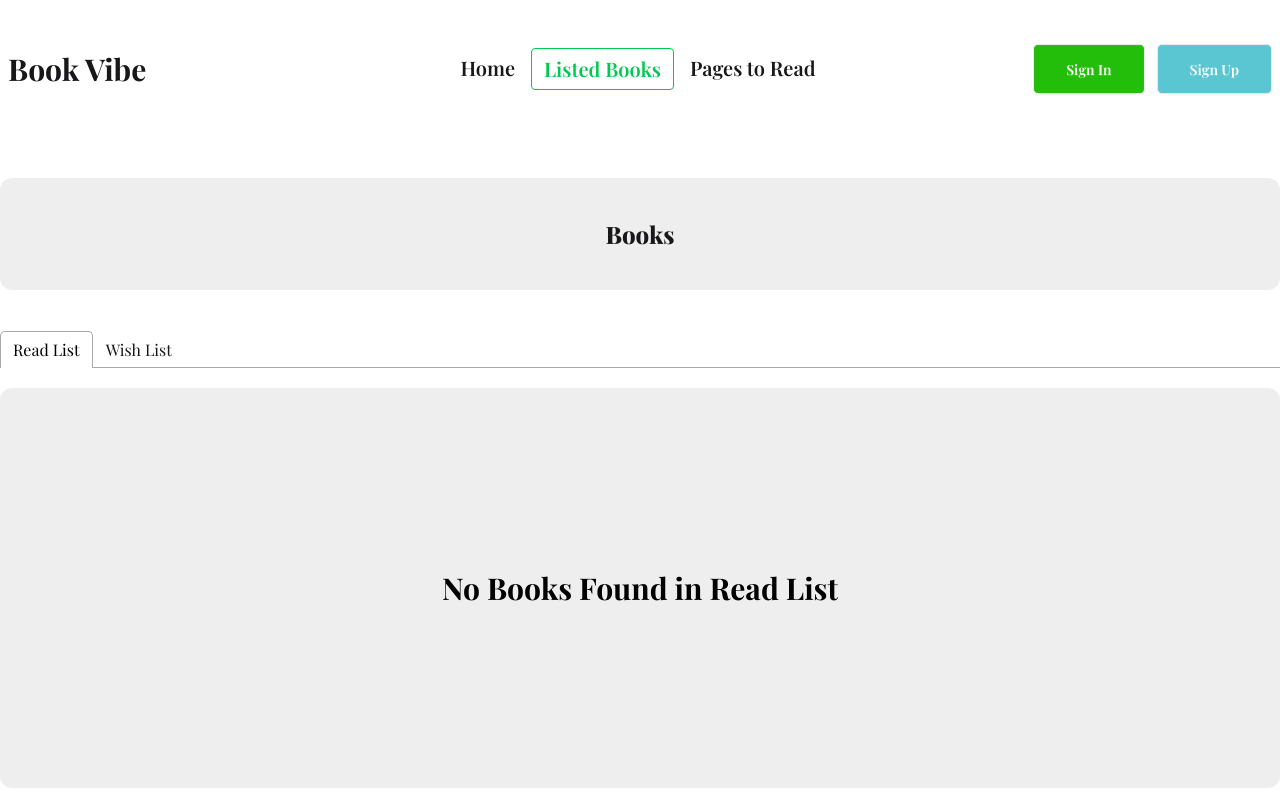
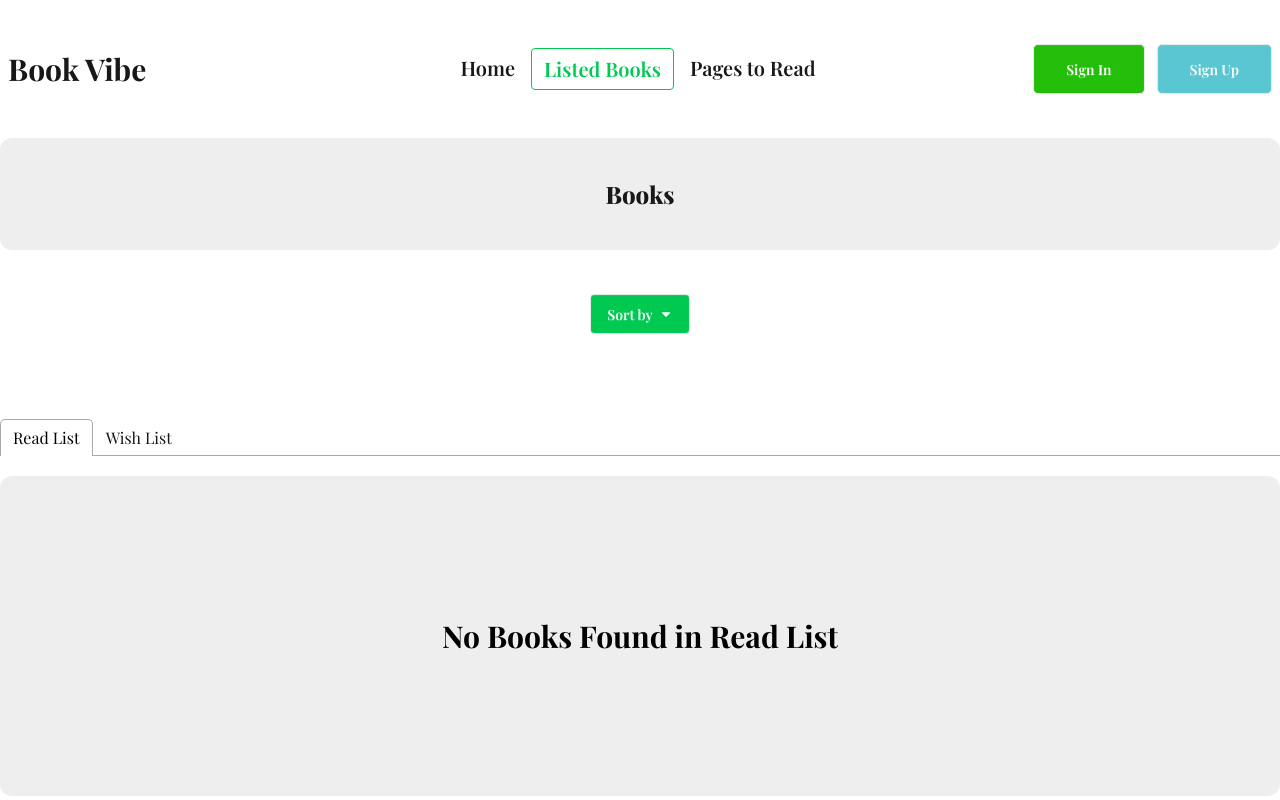
Before and after one commit to shawon2911/Readify, a React (Vite) app: page /books in a window 1280 px wide. Built offline with nearby package versions, Linux system fonts and the light colour scheme; a web font is replaced by a local one.

Commit message:
read list and wish list sorting functionality added

```diff
--- a/src/Components/ListedBooks/ReadList.jsx
+++ b/src/Components/ListedBooks/ReadList.jsx
@@ -4,12 +4,24 @@ import { useContext } from 'react';
 import ListedBookCard from './ListedBookCard';
 import { BookContext } from '../../Context/BooksProvider';
 
-const ReadList = () => {
+const ReadList = ({sortingType}) => {
     const { readListBooks } = useContext(BookContext);
     // console.log(readListBooks, "read");
-     if(readListBooks.length === 0){
+
+    let filteredReadLists = readListBooks;
+
+    if(sortingType === "pages"){
+        filteredReadLists = [...readListBooks].sort((a,b) => a.totalPages - b.totalPages);
+    }
+    else if(sortingType === "rating"){
+        filteredReadLists = [...readListBooks].sort((a, b)=> a.rating - b.rating);
+    }
+
+
+
+     if(filteredReadLists.length === 0){
         return(
-            <div className='bg-base-300 flex justify-center items-center min-h-[30vh] md:min-h-[50vh] rounded-xl mt-5'>
+            <div className='bg-base-300 flex justify-center items-center min-h-[30vh] md:min-h-[40vh] rounded-xl mt-5'>
                 <h1 className='font-bold text-xl md:text-3xl text-black'>No Books Found in Read List</h1>
             </div>
         )
@@ -18,7 +30,7 @@ const ReadList = () => {
     return (
         <div className='max-w-7xl mx-auto'>
             {
-                readListBooks.map(selectedBook => (
+                filteredReadLists.map(selectedBook => (
                     <ListedBookCard key={selectedBook.bookId} selectedBook={selectedBook}></ListedBookCard>
                 ))
             }
--- a/src/Components/ListedBooks/WishList.jsx
+++ b/src/Components/ListedBooks/WishList.jsx
@@ -2,13 +2,23 @@ import React, { useContext } from 'react';
 import ListedBookCard from './ListedBookCard';
 import { BookContext } from '../../Context/BooksProvider';
 
-const WishList = () => {
+const WishList = ({sortingType}) => {
     const{wishListBooks} = useContext(BookContext);
-    console.log(wishListBooks, "wish");
+    // console.log(wishListBooks, "wish");
+    let filteredWishList = wishListBooks;
 
-    if(wishListBooks.length === 0){
+
+    if(sortingType === "pages"){
+        filteredWishList = [...wishListBooks].sort((a, b) => a.totalPages - b.totalPages);
+    }
+    else if(sortingType === "rating"){
+        filteredWishList = [...wishListBooks].sort((a,b) => a.rating - b.rating);
+
+    }
+
+    if(filteredWishList.length === 0){
         return(
-            <div className='bg-base-300 flex justify-center items-center min-h-[30vh] md:min-h-[50vh] rounded-xl mt-5'>
+            <div className='bg-base-300 flex justify-center items-center min-h-[30vh] md:min-h-[40vh] rounded-xl mt-5'>
                 <h1 className='font-bold text-xl md:text-3xl text-black'>No Books Found in Wish List</h1>
             </div>
         )
@@ -20,7 +30,7 @@ const WishList = () => {
         <div className='max-w-7xl mx-auto'>
 
             {
-                wishListBooks.map(selectedBook => (
+                filteredWishList.map(selectedBook => (
                     <ListedBookCard key={selectedBook.bookId} selectedBook={selectedBook}></ListedBookCard>
                 ))
             }
--- a/src/Pages/Books/Books.jsx
+++ b/src/Pages/Books/Books.jsx
@@ -1,21 +1,46 @@
-
-
-import { useLoaderData } from "react-router";
+import { useState } from "react";
 import ReadList from "../../Components/ListedBooks/ReadList";
 import WishList from "../../Components/ListedBooks/WishList";
 import { Tab, TabList, TabPanel, Tabs } from "react-tabs";
-import 'react-tabs/style/react-tabs.css';
+import "react-tabs/style/react-tabs.css";
+import { FaCaretDown } from "react-icons/fa";
 
 const Books = () => {
-  const allBooks = useLoaderData();
-//   console.log(allBooks);
+  //   console.log(allBooks);
   // console.log(storedBooks, wishListBooks);
+
+  const [sortingType, setSortingType] = useState("");
+  console.log(sortingType)
+
+
   return (
     <div className="max-w-7xl mx-auto">
-
-      <div className="bg-base-300 text-center py-10 my-10 rounded-xl">
+      <div className="bg-base-300 text-center py-10  rounded-xl">
         <h2 className="font-extrabold text-2xl">Books</h2>
       </div>
+
+      <div className="flex justify-center items-center my-10 mb-20">
+        <div className="dropdown dropdown-bottom dropdown-center">
+          <div tabIndex={0} role="button" className="btn m-1 bg-green-500 text-white">
+            Sort by <FaCaretDown />
+          </div>
+          <ul
+            tabIndex="-1"
+            className="dropdown-content menu bg-base-100 rounded-box z-1 w-52 p-2 shadow-sm"
+          >
+            <li onClick={()=> setSortingType("pages")}>
+              <a>Pages</a>
+            </li>
+            <li onClick={()=> setSortingType("rating")}>
+              <a>Ratings</a>
+            </li>
+          </ul>
+        </div>
+      </div>
+
+
+
+
 
       <Tabs>
         <TabList>
@@ -24,14 +49,12 @@ const Books = () => {
         </TabList>
 
         <TabPanel>
-          <ReadList ></ReadList>
+          <ReadList sortingType={sortingType}></ReadList>
         </TabPanel>
         <TabPanel>
-          <WishList ></WishList>
+          <WishList sortingType={sortingType}></WishList>
         </TabPanel>
       </Tabs>
-
-
     </div>
   );
 };
```
